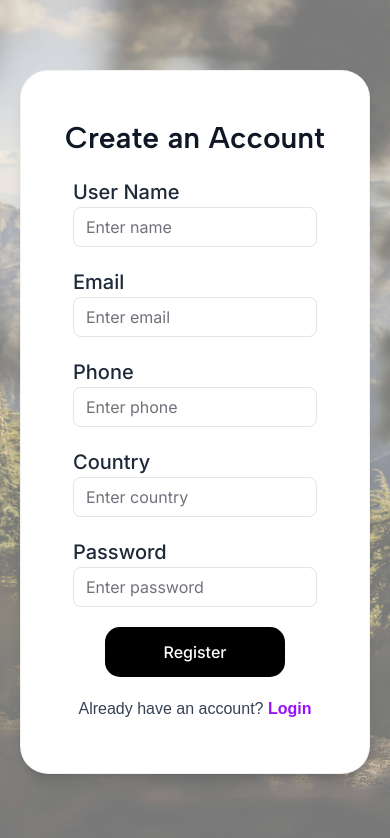
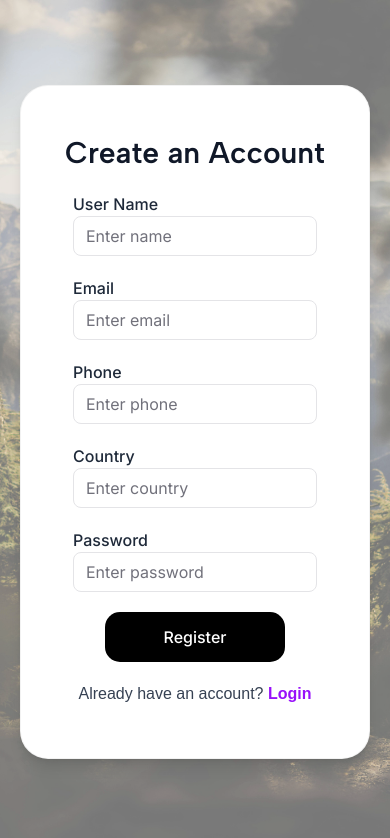
Before and after one commit to NodeKidos/V360_Frontend, a React (Vite) app: page /register in a window 390 px wide. Shown: the top 838 px of the page. Built offline with nearby package versions, Linux system fonts and the light colour scheme; a web font is replaced by a local one.

Commit message:
responsive added

```diff
--- a/src/pages/Login.tsx
+++ b/src/pages/Login.tsx
@@ -20,7 +20,7 @@ export default function Login() {
   return (
     <div className="flex flex-col lg:flex-row h-screen font-inter">
       {/* LEFT SIDE FORM */}
-      <div className=" md:w-full lg:w-1/2 flex items-center justify-center bg-white pt-40 lg:p-0 relative">
+      <div className=" md:w-full lg:w-1/2 flex items-center justify-center bg-white pt-30 md:pt-40 lg:p-0 relative">
         <form
           onSubmit={handleSubmit(onSubmit)}
           className="sm:w-60 md:w-[500px] max-w-[500px] bg-white p-10 rounded-2xl shadow-md z-10 relative"
--- a/src/pages/OtpVerification.tsx
+++ b/src/pages/OtpVerification.tsx
@@ -45,7 +45,7 @@ export default function OtpVerification() {
 
       {/* RIGHT FORM SECTION */}
       <div className="flex items-center justify-center p-5 sm:p-8 lg:p-10 z-10 relative">
-        <Card className="w-full max-w-[500px] rounded-[24px] shadow-md border border-gray-200 bg-white">
+        <Card className="w-full max-w-[500px] rounded-3xl shadow-md border border-gray-200 bg-white">
           <CardContent className="p-8 sm:p-10">
             <h1 className="text-[24px] sm:text-[30px] lg:text-[40px] font-albertsans font-extrabold text-center text-gray-900 mb-3">
               OTP Verification
--- a/src/pages/Register.tsx
+++ b/src/pages/Register.tsx
@@ -50,7 +50,7 @@ export default function Register() {
 
             <form onSubmit={handleSubmit(onSubmit)} className="space-y-5 font-inter p-5 sm:p-8 lg:p-10">
               <div>
-                <Label className="text-[20px] md:text-[24px] lg:text-[28px] font-medium text-gray-800">User Name</Label>
+                <Label className="text-[16px] md:text-[20px] lg:text-[24px] font-medium text-gray-800">User Name</Label>
                 <Input
                   {...formRegister("username", { required: "Required" })}
                   placeholder="Enter name"
@@ -62,7 +62,7 @@ export default function Register() {
               </div>
 
               <div>
-                <Label className="text-[20px] md:text-[24px] lg:text-[28px] font-medium text-gray-800">Email</Label>
+                <Label className="text-[16px] md:text-[20px] lg:text-[24px] font-medium text-gray-800">Email</Label>
                 <Input
                   type="email"
                   {...formRegister("email", {
@@ -81,7 +81,7 @@ export default function Register() {
               </div>
 
               <div>
-                <Label className="text-[20px] md:text-[24px] lg:text-[28px] font-medium text-gray-800">Phone</Label>
+                <Label className="text-[16px] md:text-[20px] lg:text-[24px] font-medium text-gray-800">Phone</Label>
                 <Input
                   {...formRegister("phone", { required: "Required" })}
                   placeholder="Enter phone"
@@ -93,7 +93,7 @@ export default function Register() {
               </div>
 
               <div>
-                <Label className="text-[20px] sm:text-[24px] lg:text-[28px] font-medium text-gray-800">Country</Label>
+                <Label className="text-[16px] md:text-[20px] lg:text-[24px] font-medium text-gray-800">Country</Label>
                 <Input
                   {...formRegister("country", { required: "Required" })}
                   placeholder="Enter country"
@@ -105,7 +105,7 @@ export default function Register() {
               </div>
 
               <div>
-                <Label className="text-[20px] sm:text-[24px] lg:text-[28px] font-medium text-gray-800">Password</Label>
+                <Label className="text-[16px] md:text-[20px] lg:text-[24px] font-medium text-gray-800">Password</Label>
                 <Input
                   type="password"
                   {...formRegister("password", {
@@ -125,7 +125,7 @@ export default function Register() {
                 Register
               </Button>
 
-              <p className="text-center text-[16px] md:text-[20px] lg:text-[20px] text-gray-700 font-poppins">
+              <p className="text-center text-[16px] md:text-[20px] lg:text-[24px] text-gray-700 font-poppins">
                 Already have an account?{" "}
                 <Link to="/login" className="font-semibold text-purple-600 hover:underline">
                   Login
--- a/src/pages/VerifyOtp.tsx
+++ b/src/pages/VerifyOtp.tsx
@@ -1,6 +1,5 @@
-import { useState } from "react";
+
 import { useForm, type SubmitHandler } from "react-hook-form";
-import { useNavigate } from "react-router-dom";
 import { useAuthStore } from "../store/useAuthStore";
 import { Card, CardContent } from "../components/ui/card";
 import { Button } from "../components/ui/button";
@@ -43,7 +42,7 @@ export default function VerifyOtp() {
 
       {/* RIGHT FORM SECTION */}
       <div className="flex items-center justify-center p-5 sm:p-8 lg:p-10 z-10 relative">
-        <Card className="w-full max-w-xl rounded-[24px] shadow-md border border-gray-200 bg-white">
+        <Card className="w-full max-w-xl rounded-3xl shadow-md border border-gray-200 bg-white">
           <CardContent className="p-8 sm:p-10 text-center">
             <h1 className="text-[24px] sm:text-[30px] lg:text-[40px] font-albertsans font-extrabold text-gray-900 mb-3">
               {otpMode === "email" ? "Email" : "Phone"} OTP Verification
--- a/src/pages/forgotPassword.tsx
+++ b/src/pages/forgotPassword.tsx
@@ -5,7 +5,7 @@ import { Input } from "../components/ui/input";
 import { Label } from "../components/ui/label";
 import { Button } from "../components/ui/button";
 import { Link } from "react-router-dom";
-import hero from "../assets/waterfall.jpg"; // Add your background image here
+import hero from "../assets/sustainablityImage/nineedge.jpg"; // Add your background image here
 
 interface ForgotPasswordForm {
   email: string;
```
